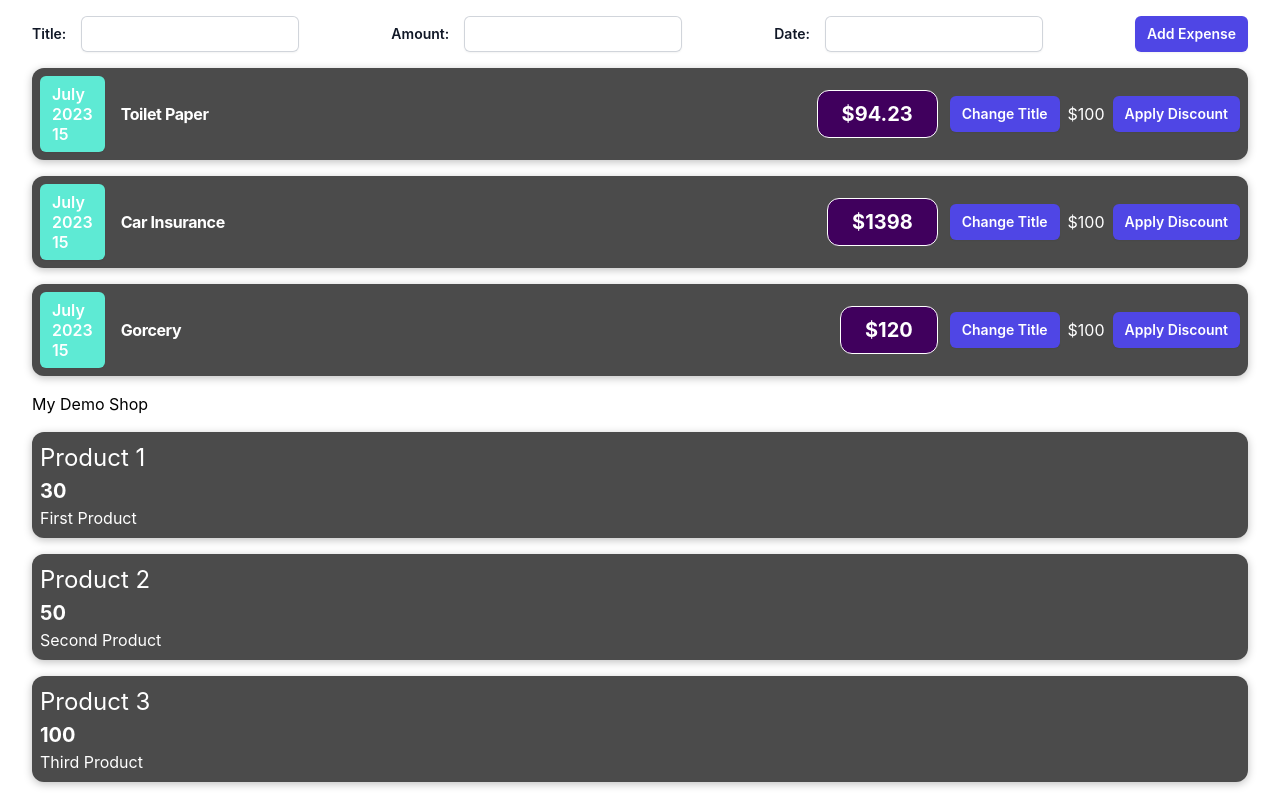
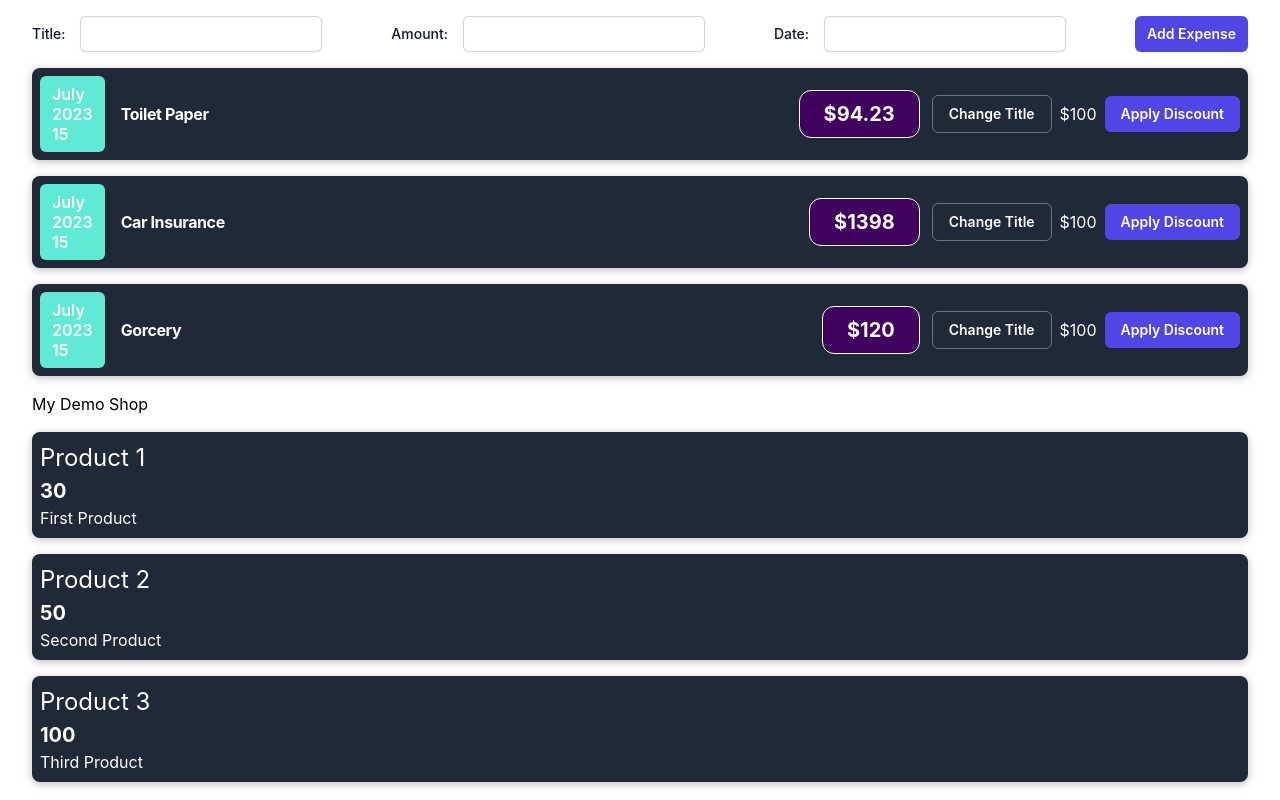
Before and after one commit to dmuduli/reactJS_Learning, a React (Create React App) app in the folder my-app/: page / in a window 1280 px wide. Shown: the top 800 px of the page. Built offline with nearby package versions, Linux system fonts and the light colour scheme.

Commit message:
add tailwind

```diff
--- a/my-app/src/Components/Card/Card.css
+++ b/my-app/src/Components/Card/Card.css
@@ -3,6 +3,4 @@
   box-shadow: 0 2px 8px rgba(0, 0, 0, 0.25);
   padding: 0.5rem;
   margin: 1rem 0;
-  border-radius: 12px;
-  background-color: #4b4b4b;
 }
--- a/my-app/src/Components/Card/Card.js
+++ b/my-app/src/Components/Card/Card.js
@@ -2,7 +2,7 @@ import React from "react";
 import "./Card.css";
 
 function Card(props) {
-  const classes = `card ${props.className}`;
+  const classes = `card rounded-lg bg-gray-800 ${props.className}`;
   return <div className={classes}>{props.children}</div>;
 }
 
--- a/my-app/src/Components/ExpenseItem/ExpenseItem.js
+++ b/my-app/src/Components/ExpenseItem/ExpenseItem.js
@@ -21,7 +21,7 @@ function ExpenseItem(props) {
       <div className="expense-item__price mr-3">{props.expensesPrice}</div>
       <button
         onClick={changeClickHandler}
-        className="rounded-md bg-indigo-600 px-3 py-2 text-sm font-semibold text-white shadow-sm hover:bg-indigo-500 focus-visible:outline focus-visible:outline-2 focus-visible:outline-offset-2 focus-visible:outline-indigo-600"
+        className="bg-transparent hover:bg-blue-500 text-white text-sm font-semibold shadow-sm py-2 px-4 border border-gray-500 hover:border-transparent rounded-md"
       >
         Change Title
       </button>
@@ -29,7 +29,7 @@ function ExpenseItem(props) {
       <p className="text-white mx-2">${applyDiscount}</p>
       <button
         onClick={changeValueHandler}
-        className="rounded-md bg-indigo-600 px-3 py-2 text-sm font-semibold text-white shadow-sm hover:bg-indigo-500 focus-visible:outline focus-visible:outline-2 focus-visible:outline-offset-2 focus-visible:outline-indigo-600"
+        className="rounded-md bg-indigo-600 px-4 py-2 text-sm font-semibold text-white shadow-sm hover:bg-indigo-500 focus-visible:outline focus-visible:outline-2 focus-visible:outline-offset-2 focus-visible:outline-indigo-600"
       >
         Apply Discount
       </button>
--- a/my-app/src/Components/NewExpense/NewExpense.css
+++ b/my-app/src/Components/NewExpense/NewExpense.css
@@ -8,6 +8,3 @@
   align-items: center;
   gap: 15px;
 }
-.new-expense_control label {
-  font-weight: 600;
-}
--- a/my-app/src/Components/NewExpense/NewExpenseForm.js
+++ b/my-app/src/Components/NewExpense/NewExpenseForm.js
@@ -14,7 +14,7 @@ const NewExpenseForm = () => {
           </label>
           <input
             type="text"
-            className="rounded-md border-0 py-1.5 text-gray-900 shadow-sm ring-1 ring-inset ring-gray-300 placeholder:text-gray-400 focus:ring-2 focus:ring-inset focus:ring-indigo-600 sm:text-sm sm:leading-6"
+            className="rounded-md border-0 py-1.5 px-3 text-gray-900 shadow-sm ring-1 ring-inset ring-gray-300 placeholder:text-gray-400 focus:ring-2 focus:ring-inset focus:ring-indigo-600 sm:text-sm sm:leading-6"
             onChange={titleChangeHandler}
           />
         </div>
@@ -26,7 +26,7 @@ const NewExpenseForm = () => {
             type="text"
             min="0.01"
             step="0.01"
-            className="rounded-md border-0 py-1.5 text-gray-900 shadow-sm ring-1 ring-inset ring-gray-300 placeholder:text-gray-400 focus:ring-2 focus:ring-inset focus:ring-indigo-600 sm:text-sm sm:leading-6"
+            className="rounded-md border-0 py-1.5 px-3 text-gray-900 shadow-sm ring-1 ring-inset ring-gray-300 placeholder:text-gray-400 focus:ring-2 focus:ring-inset focus:ring-indigo-600 sm:text-sm sm:leading-6"
           />
         </div>
         <div className="new-expense_control">
@@ -37,7 +37,7 @@ const NewExpenseForm = () => {
             type="text"
             min="2023-07-23"
             step="2023-07-26"
-            className="rounded-md border-0 py-1.5 text-gray-900 shadow-sm ring-1 ring-inset ring-gray-300 placeholder:text-gray-400 focus:ring-2 focus:ring-inset focus:ring-indigo-600 sm:text-sm sm:leading-6"
+            className="rounded-md border-0 py-1.5 px-3 text-gray-900 shadow-sm ring-1 ring-inset ring-gray-300 placeholder:text-gray-400 focus:ring-2 focus:ring-inset focus:ring-indigo-600 sm:text-sm sm:leading-6"
           />
         </div>
         <button
```
